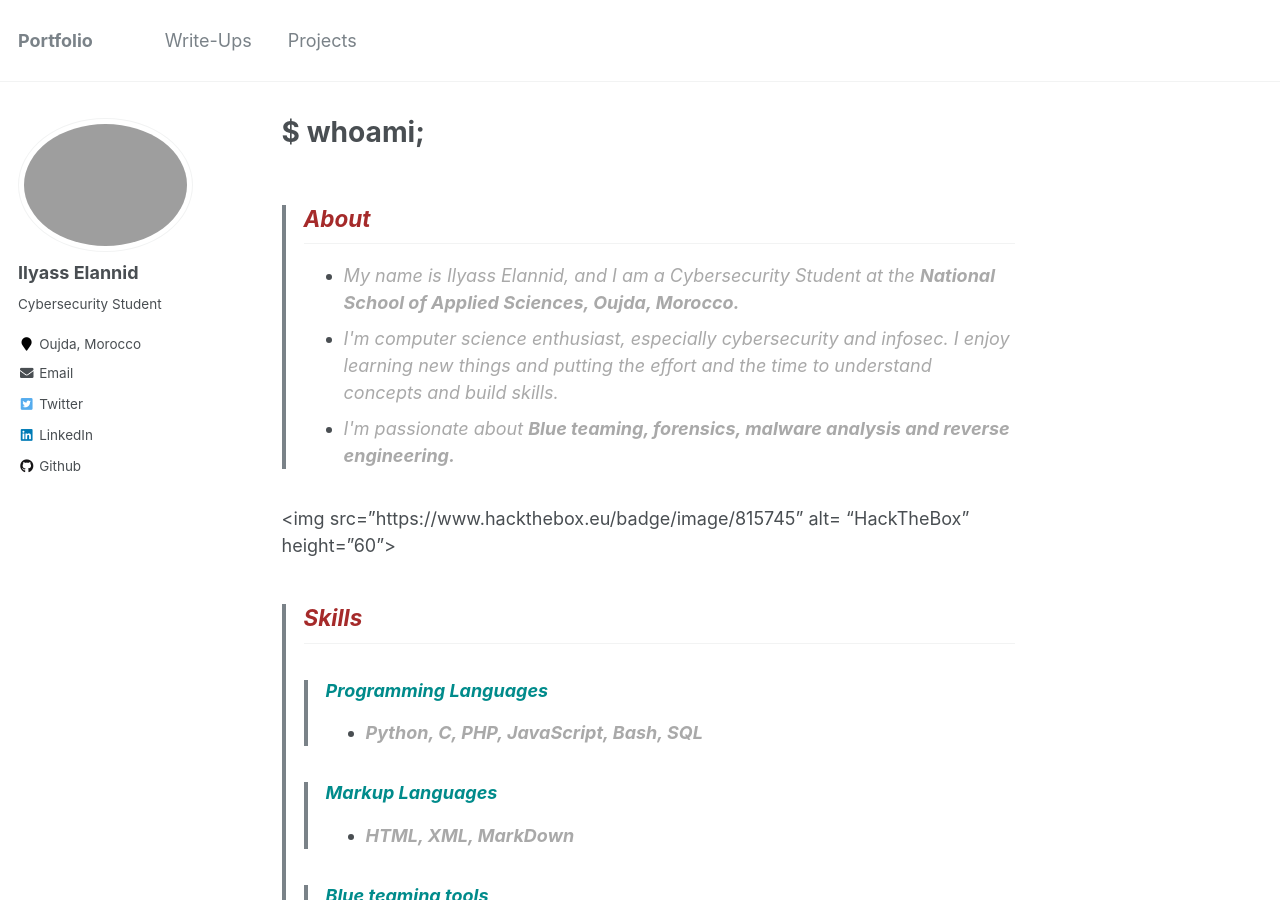
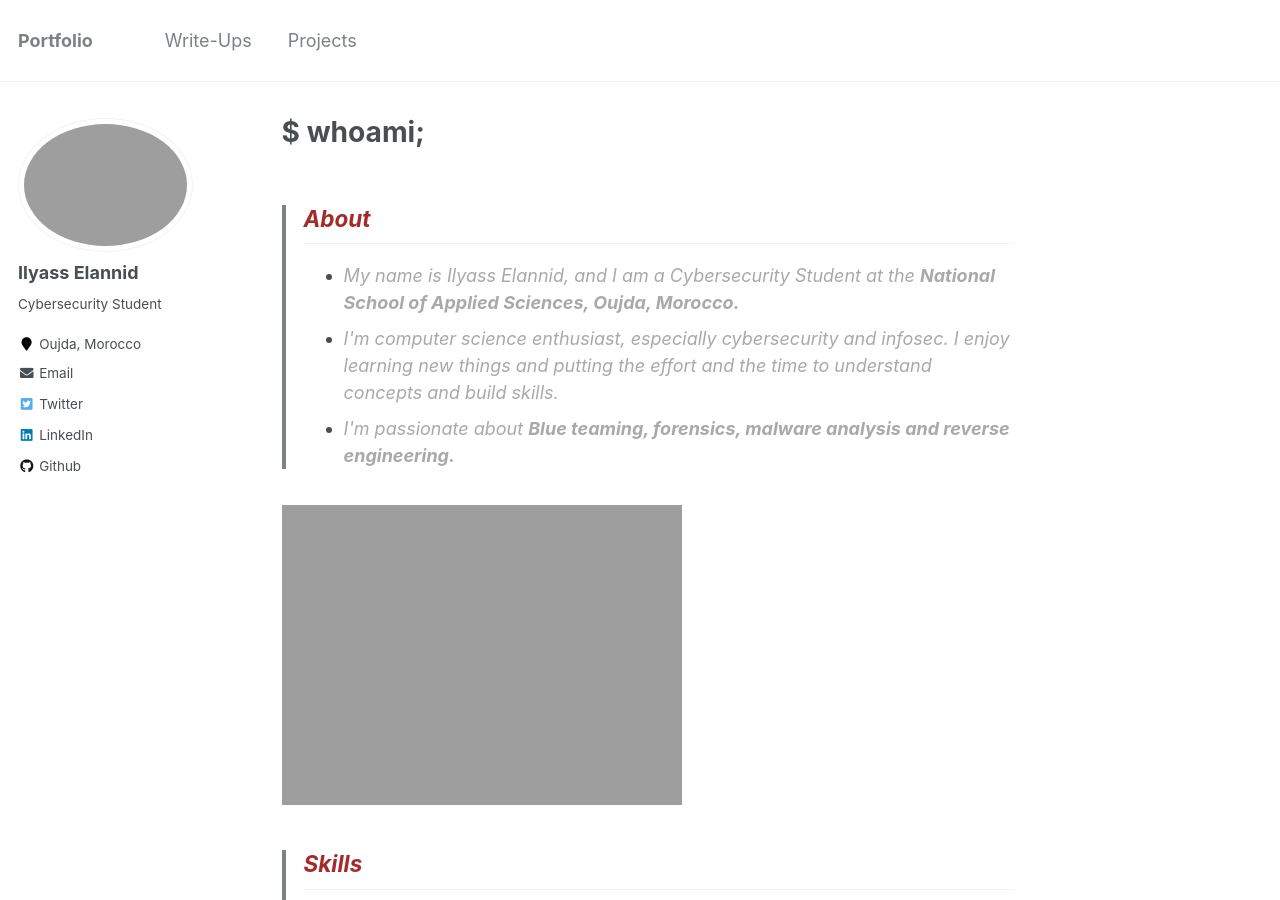
Before and after one commit to Ily455/Ily455.github.io, a Jekyll site: the page built from _pages/about.md, in a window 1280 px wide and 900 px high. Built offline with Jekyll 4.4.1, drawn with Linux system fonts in a browser that asks for light colours.

Commit message:
Update about.md

```diff
--- a/_pages/about.md
+++ b/_pages/about.md
@@ -16,7 +16,7 @@ redirect_from:
 
 <script src="https://tryhackme.com/badge/742046"></script>
 
-<img src="https://www.hackthebox.eu/badge/image/815745" alt= “HackTheBox" height="60">
+![HTB badge]("https://www.hackthebox.eu/badge/image/815745")
 
 > ## **<strong><font color="Brown">Skills</font></strong>**
 >> ### **<strong><font color="DarkCyan">Programming Languages</font></strong>**
```
